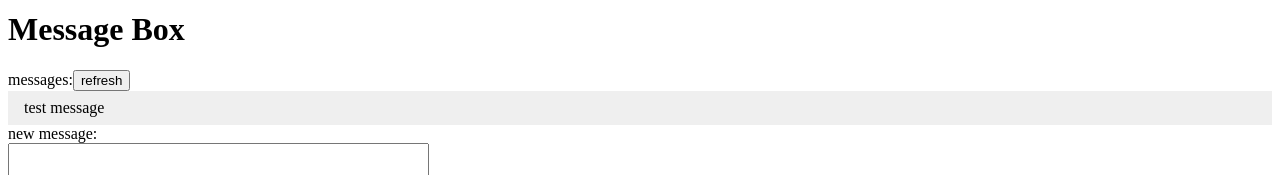
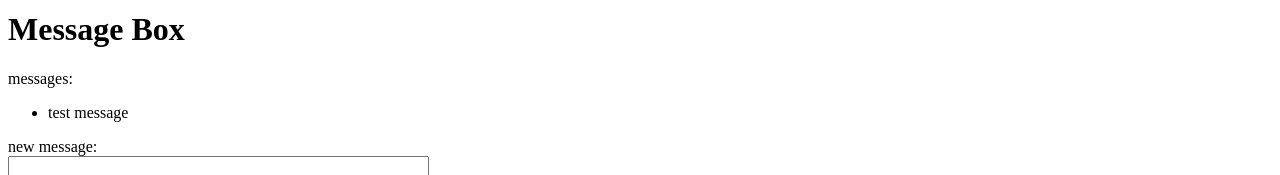
Before and after one commit to Joiy908/file_transfer_view, a Vue app: page / in a window 1280 px wide. Shown: the part 307-482 px from the top of the page. Built offline with nearby package versions, Linux system fonts and the light colour scheme; no server answers.

Commit message:
add refresh_msgs event

```diff
--- a/src/components/MsgBox.vue
+++ b/src/components/MsgBox.vue
@@ -2,37 +2,35 @@
   <div>
     <h1>Message Box</h1>
     <span>messages:</span>
-    <button @click="getMsgs()">refresh</button>
     <ul id="messages">
-      <li v-for="msg in messages" :key="msg">
+      <li v-for="msg in msgs" :key="msg">
         <div v-html="msg"></div>
       </li>
     </ul>
-    <label>new message: </label><br/>
-    <textarea id="msgInput" ref="msgInput" rows="4" cols="50"></textarea><br/>
+    <label>new message: </label><br />
+    <textarea id="msgInput" ref="msgInput" rows="4" cols="50"></textarea><br />
     <button @click="putMsg">submit</button>
   </div>
 </template>
 
 <script>
+import {mapState, mapActions} from 'vuex'
+
 export default {
-  name: "MsgBox",
+  name: 'MsgBox',
+  computed:{
+      ...mapState(['msgs']),
+  },
   data() {
     return {
-      messages: ["test message"],
-      textarea: ''
-    }
+      textarea: '',
+    };
   },
   methods: {
-    async getMsgs() {
-      /**get messages and replace '\n' to '<br>' */
-      const messages = await this.$store.dispatch('getMsgs');
-      if (messages !== null)
-        this.messages = messages.map((s) => s.replace(/\n/g, '<br>'));
-    },
+    ...mapActions(['getMsgs']),
     async putMsg() {
-      if(await this.$store.dispatch('putMsg', this.$refs.msgInput.value)){
-        await this.getMsgs();
+      /* call putMsg, clear and foucs the msgInput, scroll to bottom of page*/
+      if (await this.$store.dispatch('putMsg', this.$refs.msgInput.value)) {
         this.$refs.msgInput.value = '';
         this.$refs.msgInput.focus();
         window.scrollTo(0, document.body.scrollHeight);
@@ -41,12 +39,6 @@ export default {
   },
   mounted() {
     this.getMsgs();
-  }
-}
+  },
+};
 </script>
-
-<style scoped>
-  #messages { list-style-type: none; margin: 0; padding: 0; }
-  #messages > li { padding: 0.5rem 1rem; }
-  #messages > li:nth-child(odd) { background: #efefef; }
-</style>
--- a/src/components/UploadFile.vue
+++ b/src/components/UploadFile.vue
@@ -40,14 +40,17 @@ export default {
   },
   methods: {
     onChange() {
+      /** push selected files to the uploadList, and clear the form*/
       let files = this.$refs.file.files
       for (let i = 0; i < files.length; i++) {
-        this.handleStart(files[i])
-        // console.log(files[i]);
+        this.init_and_push(files[i])
       }
       this.$refs.myForm.reset()
     },
-    handleStart(rawFile) {
+    init_and_push(rawFile) {
+      /** generate metainfo of file, then push it to uploadList
+       * file status: ready, uploading, success, fail
+      */
       rawFile.uid = Date.now() + this.tempIndex++;
       let file = {
         status: "ready",
@@ -60,21 +63,22 @@ export default {
       this.uploadList.push(file);
     },
     uploadAll() {
+      /** upload all 'ready' files*/
       let files = this.uploadList;
-      // console.log("uploadAll is called");
 
       for (let i = 0; i < files.length; i++) {
         if (files[i].status == "ready") this.post(files[i])
       }
     },
     post(file) {
+     /* Post: update file,
+        constantly refresh status and upload-progress of file */
       this.$store.dispatch('uploadFile',
         {uploadUrl: this.uploadUrl, file});
     },
     remove(file) {
-      // console.log("remove is called")
-      // console.log(file.uid);
-      file.signal.cancel('Request canceled by user.');
+      if (file.status === 'uploading')
+        file.signal.cancel('Request canceled by user.');
       let fileList = this.uploadList;
       fileList.splice(fileList.indexOf(file), 1)
     },
--- a/src/socket.js
+++ b/src/socket.js
@@ -1,12 +1,14 @@
 import { io } from 'socket.io-client';
 import store from './store'
 
-const URL = undefined // undefined means get it by js
-const socket = io(URL);
+const socket = io();
 
-socket.on('refresh', () => {
-  console.log('refresh msg gotten!');
+socket.on('refresh_path', () => {
   store.dispatch('refresh')
 });
 
+socket.on('refresh_msgs', () => {
+  store.dispatch('getMsgs')
+});
+
 export default socket;
--- a/src/store/index.js
+++ b/src/store/index.js
@@ -8,6 +8,9 @@ Vue.use(Vuex);
 const mutations = {
   SET_PATHOBJ(state, pathObj) {
     state.pathTreeObj = pathObj;
+  },
+  SET_MSGS(state, msgs) {
+    state.msgs = msgs;
   }
 };
 
@@ -19,6 +22,7 @@ const state = {
     subFolderList: ['testDir']
   },
   ROOT_PATH: './files',
+  msgs: ['test message']
 };
 
 
@@ -57,13 +61,17 @@ const actions = {
     },
     err => {
       console.log('delete file err:@@@', err.response.data);
+      console.log(err.response)
+      if (err.response.status === 403)
+        alert('Permission denied.')
     }
     );
   },
 
   uploadFile(context, {uploadUrl, file}) {
     /**
-     * Post: update file and refresh path_tree
+     * Post: update file,
+     * constantly refresh status and upload-progress of file
      */
     file.signal = axios.CancelToken.source();
 
@@ -102,8 +110,6 @@ const actions = {
         // use of arrow function
         // will make arrowFun share the same this with parentFun
         console.log('upload file ok! ', res.data);
-        // tell DownloadTable to refresh by change the date of pleaseRefresh in vm
-        context.dispatch('refresh');
         // mark progress bar status
         file.status = "success";
       },
@@ -120,14 +126,19 @@ const actions = {
     )
   },
 
-  async getMsgs() {
+  async getMsgs(context) {
     try {
       const res = await axios.get('/messages')
       console.log('get massages ok!', res.data);
-      return res.data.messages;
+
+      /**get messages and replace '\n' to '<br>' */
+      let msgs = res.data.messages;
+      if (msgs !== null) {
+        msgs = msgs.map((s) => s.replace(/\n/g, '<br>'));
+        context.commit('SET_MSGS', msgs);
+      }
     } catch (err) {
       console.log('get massages err', err.message);
-      return null;
     }
   },
 
```
Lines whose indentation alone changed are shown as unchanged.
